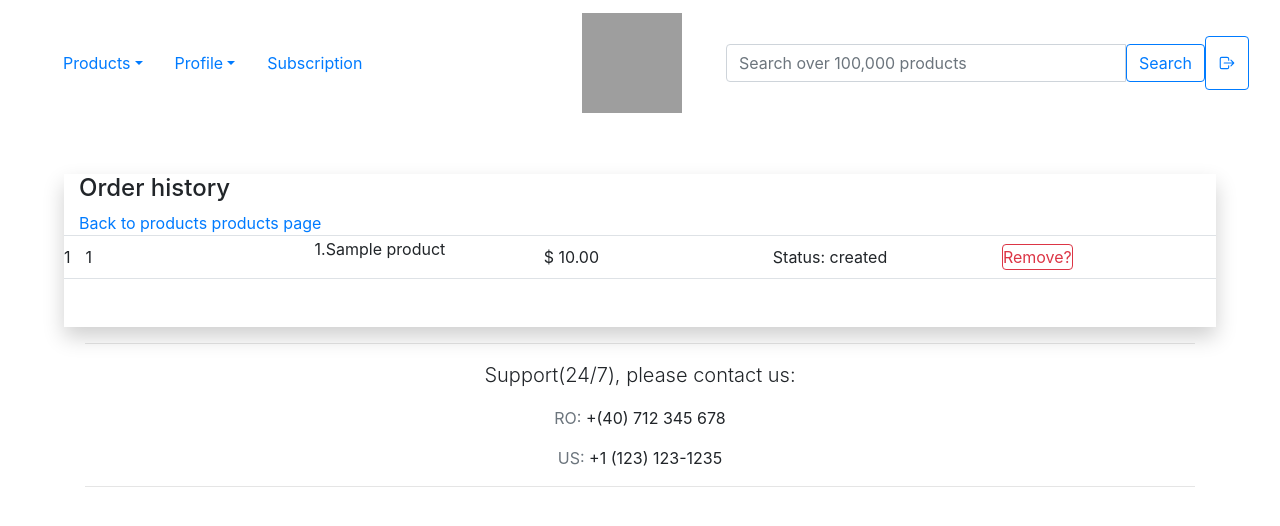
After one commit to UdrescuVlad/krypnite_, a Django app: page /order/history in a window 1280 px wide. The commit adds this page. Shown: the top 526 px of the page. Run offline with Django 4.2, Linux system fonts and the light colour scheme; a user stored in the database is signed in; tables that the repository leaves empty hold one stand-in row (values such as "Sample post"); some libraries are stand-ins or nearby versions; grey boxes are pictures that could not be loaded.

Commit message:
adding order history

```diff
--- a/krypniteproject/urls.py
+++ b/krypniteproject/urls.py
@@ -27,5 +27,6 @@ urlpatterns = [
     path('cart/', include(('cart_app.urls','cart_app'), namespace='cart')),
     path('address/', include(('address_app.urls','address_app'), namespace='address')),
     path('billing/', include(('billing_app.urls','billing_app'), namespace='billing')),
+    path('order/', include(('order_checkout_app.urls','order_checkout'), namespace='order')),
     path('admin/', admin.site.urls),
 ] + static(settings.MEDIA_URL, document_root=settings.MEDIA_ROOT)
--- a/krypniteweb/templates/navbar.html
+++ b/krypniteweb/templates/navbar.html
@@ -63,8 +63,8 @@
                   <li class = "nav-item dropdown">
                     <a class="nav-link dropdown-toggle" href="#" data-bs-toggle="dropdown">Profile</a>
                     <div class="dropdown-menu dropdown-large">
-                      <!-- <a class="nav-link" href="#">Your orders</a>
-                      <a class="nav-link" href="#">Track an order</a> -->
+                      <a class="nav-link" href="{% url 'order:history' %}">Your orders</a>
+                      <a class="nav-link" href="{% url 'order:tracking' %}">Track an order</a>
                       <a class="nav-link" href="{% url 'cart:home' %}">Cart home</a>
                       <a class="nav-link" href="{% url 'cart:favhome' %}">Favourite list</a>
                       <a class="nav-link" href="{% url 'krypnite:wishlist' %}" class="nav-link">Wishlist</a>
--- /dev/null
+++ b/order_checkout_app/templates/order_history.html
@@ -0,0 +1,63 @@
+{% extends 'base.html' %}
+
+{% block content %}
+
+{% if my_orders.exists %}
+    <br><br>
+    <div class="container-fluid" style="height: max-content; width: 90%; box-shadow: 0 10px 20px rgba(0, 0, 0, 0.19);">
+        <div>
+            <div style="background-color: #fff;">
+                <div class="title">
+                    <h4>Order history</h4>
+                </div>
+                <div style="float: left">
+                    <div class="btn-group">
+                        <a href="/krypnite/products">Back to products products page</a>
+                    </div>
+                </div>
+                <br>
+                {% for order in my_orders.all %}
+
+
+
+                        <div class="row border-top border-bottom" style="height: 20%;">
+                            <div class="row-cols-md-3" style="align-self: center;">{{forloop.counter}}</div>
+                            <br>
+                            <div class="col" style="align-self: center;">{{order.order_ext_id}}</div>
+                            <div class="col" style="align-self: center;">
+                                {% for product in order.cart.products.all %}
+                                    <p>{{forloop.counter}}.{{product.product_name}}</p>
+                                {% endfor %}
+                            </div>
+                            <div class="col" style="align-self: center;">
+                                $ {{order.total}}
+                            </div>
+                            <div class="col" style="align-self: center;">
+                                Status: {{order.status}}
+                            </div>
+                            <div class="col" style="align-self: center;">
+                                <form method = 'POST' action='{% url "cart:favupdate" %}' class = 'form-inline my-2 my-lg-2'> {% csrf_token %}
+                                    <input type='hidden' name='product_id' value='{{ product.id }}'/>
+                                    <button type='submit' style='padding:0px' class='btn btn-outline-danger'>Remove?</button>
+                                </form>
+                            </div>
+                        </div>
+
+
+
+                {% endfor %}
+                <br><br>
+
+            </div>
+        </div>
+    </div>
+
+{% else %}
+    <h1>Order history is empty</h1>
+    <div class="btn-group">
+        <a href="/krypnite/products" class="btn btn-outline-danger active">
+            Back to products products page
+        </a>
+    </div>
+{% endif %}
+{% endblock %}
--- /dev/null
+++ b/order_checkout_app/urls.py
@@ -0,0 +1,13 @@
+from django.urls import path
+from django.conf.urls.static import static
+from django.conf import settings
+
+from . import views
+
+urlpatterns = [
+    path('history', views.order_history, name='history'),
+    path('tracking', views.order_tracking, name='tracking'),
+]
+
+if settings.DEBUG:
+    urlpatterns = urlpatterns + static(settings.STATIC_URL, document_root=settings.STATIC_ROOT)
--- a/order_checkout_app/views.py
+++ b/order_checkout_app/views.py
@@ -1,3 +1,35 @@
 from django.shortcuts import render
 
-# Create your views here.
+from django.shortcuts import render, redirect
+
+from billing_app.models import BillingProfile
+from order_checkout_app.models import OrderCheckout
+
+def order_history(request):
+
+    #   SA STIM BILLING PROFILE ID
+    #   DUPA ACEST BILLING PROFILE , CAUTAM TOATE ORDERELE CARE AU ACEST BILLING PROFILE ID
+    #   --------
+    #   CE RETURNAM IN CONTEXT ? -> FOR PE ORDERE SI RETURNAM PENTRU FIECARE: ORDER_EXT_ID, CART.PRODUCTS, TOTAL, STATUS
+
+
+    #   https://docs.djangoproject.com/en/4.0/ref/models/querysets/#values
+
+    user = request.user
+    qs_my_billing_profile = BillingProfile.objects.filter(user = request.user).values('id')
+
+    print(qs_my_billing_profile[0]['id'])
+
+    qs_my_orders_by_billing_profile = OrderCheckout.objects.filter(billing_profile = qs_my_billing_profile[0]['id'])
+    print(qs_my_orders_by_billing_profile)
+
+    #   trebuie prelucrat raspunsul de la {{order.cart.products.all}} pentru ca da un query set de forma: "<QuerySet [<Product: Earings Swaroski>]>"
+
+    context = {
+        'my_orders': qs_my_orders_by_billing_profile
+    }
+
+    return render(request, "order_history.html", context)
+
+def order_tracking(request):
+    return render(request, "order_tracking.html", {})
```
Also changed, not shown: billing_app/admin.py (+7 -2 lines), cart_app/views.py (+0 -9 lines), order_checkout_app/admin.py (+6 -1 lines), order_checkout_app/templates/order_tracking.html (added, +55 -0 lines).
